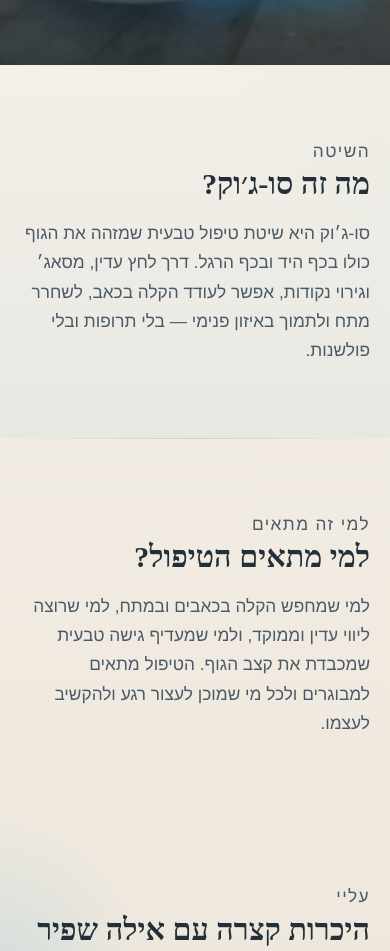
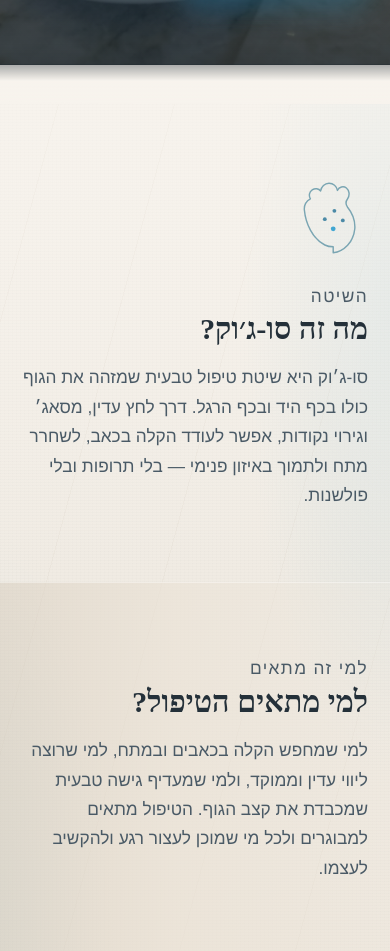
Before and after one commit to micha8787/sujok_landing_page, a website built with Vite: page index.html in a window 390 px wide. Shown: the part 779-1730 px from the top of the page. Built offline with nearby package versions, Linux system fonts and the light colour scheme; a web font is replaced by a local one.

Commit message:
Add cafe atmosphere below the hero
Soft hero bridge, grain and stone banding, section rhythm,
and a subtle hand-points mark for the method section.

```diff
--- a/index.html
+++ b/index.html
@@ -51,9 +51,28 @@
       </div>
     </header>
 
-    <main>
+    <div class="hero-bridge" aria-hidden="true"></div>
+
+    <main class="page-body">
+      <div class="page-atmosphere" aria-hidden="true"></div>
+
       <section class="section section--method" id="method">
         <div class="section__inner">
+          <svg
+            class="method-mark"
+            viewBox="0 0 120 140"
+            role="img"
+            aria-label="איור עדין של כף יד עם נקודות"
+          >
+            <path
+              class="method-mark__hand"
+              d="M62 128c18-2 34-18 36-40 1-14-4-26-12-36-3-4-3-10 0-14 4-6 3-14-2-18s-12-2-15 4c-1-7-7-12-14-12s-13 6-14 13c-3-4-9-5-14-2s-6 10-3 15c-7 3-11 11-10 19 2 22 14 48 34 58 4 2 9 3 14 3z"
+            />
+            <circle class="method-mark__dot" cx="48" cy="72" r="3.2" />
+            <circle class="method-mark__dot" cx="64" cy="58" r="3.2" />
+            <circle class="method-mark__dot" cx="78" cy="74" r="3.2" />
+            <circle class="method-mark__dot method-mark__dot--accent" cx="62" cy="88" r="4" />
+          </svg>
           <p class="eyebrow">השיטה</p>
           <h2>מה זה סו-ג׳וק?</h2>
           <p>
--- a/src/style.css
+++ b/src/style.css
@@ -4,16 +4,29 @@
   --accent-soft: rgba(47, 159, 208, 0.14);
   --ink: #243039;
   --ink-soft: #4a5a66;
-  --paper: #f3eee6;
-  --paper-2: #e8e0d4;
-  --stone: #d6cdc0;
-  --foam: #faf7f2;
+  --paper: #f0ebe3;
+  --paper-2: #e4dbcf;
+  --paper-deep: #d9cfc0;
+  --stone: #cfc4b4;
+  --foam: #f7f3ed;
+  --band: #ebe3d7;
   --shadow-soft: 0 18px 40px rgba(36, 48, 57, 0.08);
   --font-display: "Frank Ruhl Libre", "Times New Roman", serif;
   --font-body: "IBM Plex Sans Hebrew", "Helvetica Neue", sans-serif;
   --section-pad: clamp(4.5rem, 10vw, 7.5rem);
-  --content: min(38rem, calc(100% - 2.5rem));
+  --content: min(42rem, calc(100% - 2.75rem));
   --ease: cubic-bezier(0.22, 1, 0.36, 1);
+  --grain:
+    repeating-linear-gradient(
+      0deg,
+      rgba(36, 48, 57, 0.018) 0 1px,
+      transparent 1px 3px
+    ),
+    repeating-linear-gradient(
+      90deg,
+      rgba(36, 48, 57, 0.012) 0 1px,
+      transparent 1px 4px
+    );
 }
 
 *,
@@ -30,9 +43,7 @@ body {
   margin: 0;
   font-family: var(--font-body);
   color: var(--ink);
-  background:
-    radial-gradient(120% 80% at 100% 0%, rgba(47, 159, 208, 0.08), transparent 55%),
-    linear-gradient(180deg, var(--foam) 0%, var(--paper) 40%, var(--paper-2) 100%);
+  background: var(--foam);
   line-height: 1.7;
   text-rendering: optimizeLegibility;
   -webkit-font-smoothing: antialiased;
@@ -175,14 +186,69 @@ a {
   margin-top: 0.5rem;
 }
 
+/* Soft handoff from hero photo into cafe atmosphere */
+.hero-bridge {
+  height: clamp(2.5rem, 6vw, 4.5rem);
+  margin-top: -1px;
+  background:
+    linear-gradient(
+      180deg,
+      rgba(20, 32, 40, 0.35) 0%,
+      rgba(247, 243, 237, 0.55) 42%,
+      var(--foam) 100%
+    );
+  clip-path: ellipse(125% 100% at 50% 0%);
+}
+
+.page-body {
+  position: relative;
+  isolation: isolate;
+  overflow: clip;
+  background:
+    linear-gradient(
+      180deg,
+      var(--foam) 0%,
+      var(--paper) 28%,
+      var(--band) 62%,
+      var(--paper-2) 100%
+    );
+}
+
+.page-atmosphere {
+  pointer-events: none;
+  position: absolute;
+  inset: 0;
+  z-index: 0;
+  background:
+    radial-gradient(55% 40% at 100% 12%, rgba(47, 159, 208, 0.12), transparent 70%),
+    radial-gradient(45% 35% at 0% 48%, rgba(47, 159, 208, 0.08), transparent 65%),
+    radial-gradient(50% 30% at 80% 88%, rgba(36, 48, 57, 0.05), transparent 70%),
+    repeating-linear-gradient(
+      105deg,
+      transparent 0 56px,
+      rgba(207, 196, 180, 0.16) 56px 57px,
+      transparent 57px 112px
+    ),
+    var(--grain);
+  opacity: 0.95;
+}
+
 /* —— Sections: one job each —— */
 .section {
+  position: relative;
+  z-index: 1;
   padding: var(--section-pad) 0;
 }
 
 .section__inner {
   width: var(--content);
   margin-inline: auto;
+}
+
+@media (min-width: 900px) {
+  .section__inner {
+    margin-inline: max(1.5rem, calc((100% - 68rem) / 2 + 2rem)) auto;
+  }
 }
 
 .eyebrow {
@@ -209,38 +275,72 @@ a {
   font-weight: 400;
 }
 
+.method-mark {
+  display: block;
+  width: clamp(4.5rem, 12vw, 6rem);
+  height: auto;
+  margin: 0 0 1.35rem;
+  opacity: 0.9;
+}
+
+.method-mark__hand {
+  fill: none;
+  stroke: color-mix(in srgb, var(--accent-deep) 55%, var(--stone));
+  stroke-width: 2.4;
+  stroke-linecap: round;
+  stroke-linejoin: round;
+}
+
+.method-mark__dot {
+  fill: color-mix(in srgb, var(--accent) 55%, var(--ink-soft));
+}
+
+.method-mark__dot--accent {
+  fill: var(--accent);
+}
+
 .section--method {
   background:
-    linear-gradient(180deg, transparent, rgba(47, 159, 208, 0.05)),
-    transparent;
+    linear-gradient(
+      180deg,
+      rgba(247, 243, 237, 0.55) 0%,
+      rgba(240, 235, 227, 0.2) 100%
+    );
 }
 
 .section--for {
-  position: relative;
-}
-
-.section--for::before {
-  content: "";
-  position: absolute;
-  inset-inline: 0;
-  top: 0;
-  height: 1px;
-  background: linear-gradient(90deg, transparent, var(--stone), transparent);
+  background:
+    linear-gradient(
+      90deg,
+      rgba(217, 207, 192, 0.55) 0%,
+      rgba(235, 227, 215, 0.72) 45%,
+      rgba(240, 235, 227, 0.35) 100%
+    );
+  box-shadow:
+    inset 0 1px 0 rgba(255, 255, 255, 0.35),
+    inset 0 -1px 0 rgba(36, 48, 57, 0.04);
 }
 
 .section--about {
   background:
-    radial-gradient(60% 80% at 0% 50%, var(--accent-soft), transparent 60%),
-    transparent;
+    radial-gradient(70% 90% at 100% 40%, rgba(47, 159, 208, 0.13), transparent 60%),
+    linear-gradient(180deg, rgba(247, 243, 237, 0.2), rgba(240, 235, 227, 0.55));
 }
 
 .section--contact {
   padding-bottom: clamp(5rem, 12vw, 8rem);
+  background:
+    linear-gradient(
+      180deg,
+      transparent 0%,
+      rgba(47, 159, 208, 0.06) 35%,
+      rgba(228, 219, 207, 0.65) 100%
+    );
 }
 
 .section--contact .section__inner {
   padding: clamp(1.75rem, 4vw, 2.5rem) 0 0;
-  border-top: 1px solid color-mix(in srgb, var(--stone) 70%, transparent);
+  border-top: 1px solid color-mix(in srgb, var(--stone) 75%, transparent);
 }
 
 .contact__phone {
@@ -270,10 +370,14 @@ a {
 }
 
 .footer {
+  position: relative;
+  z-index: 1;
   padding: 1.5rem 1.25rem 2.25rem;
   text-align: center;
   color: var(--ink-soft);
   font-size: 0.95rem;
+  background:
+    linear-gradient(180deg, rgba(228, 219, 207, 0.65), var(--paper-deep));
 }
 
 .footer p {
```
